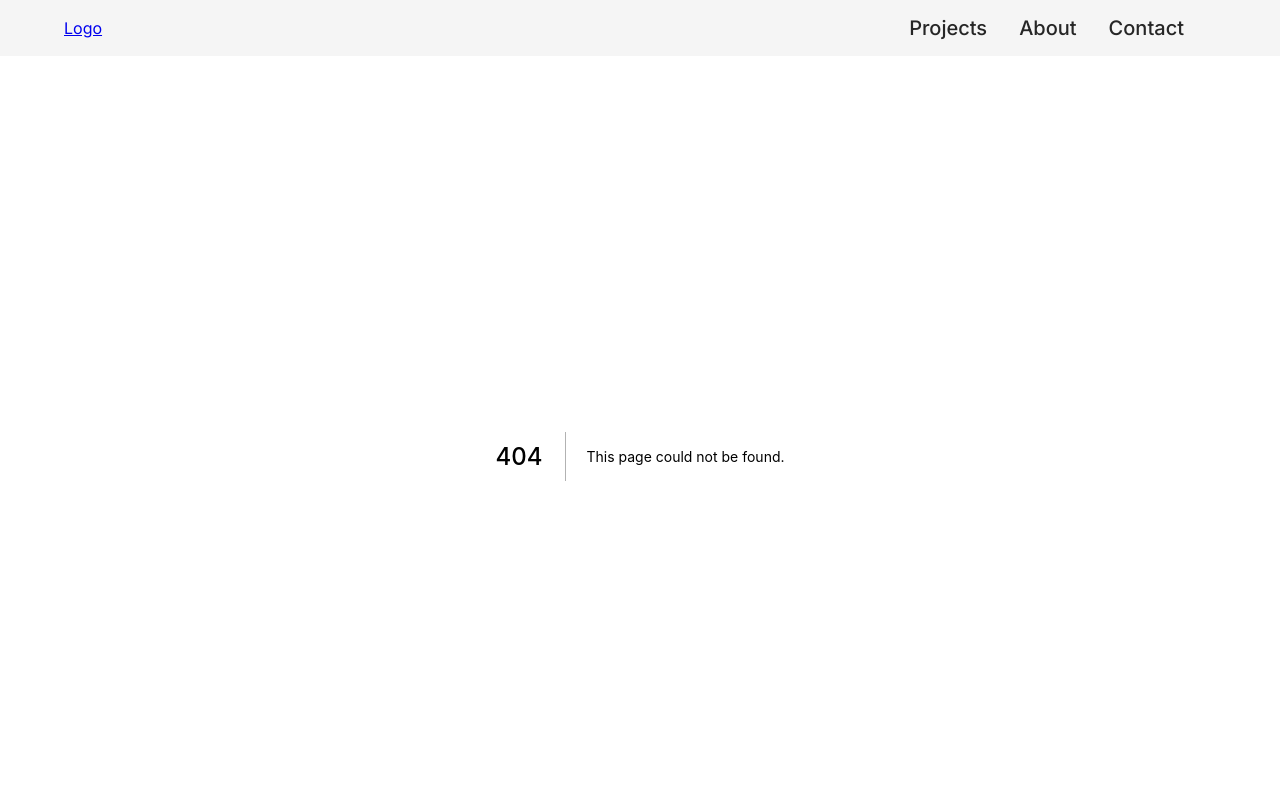
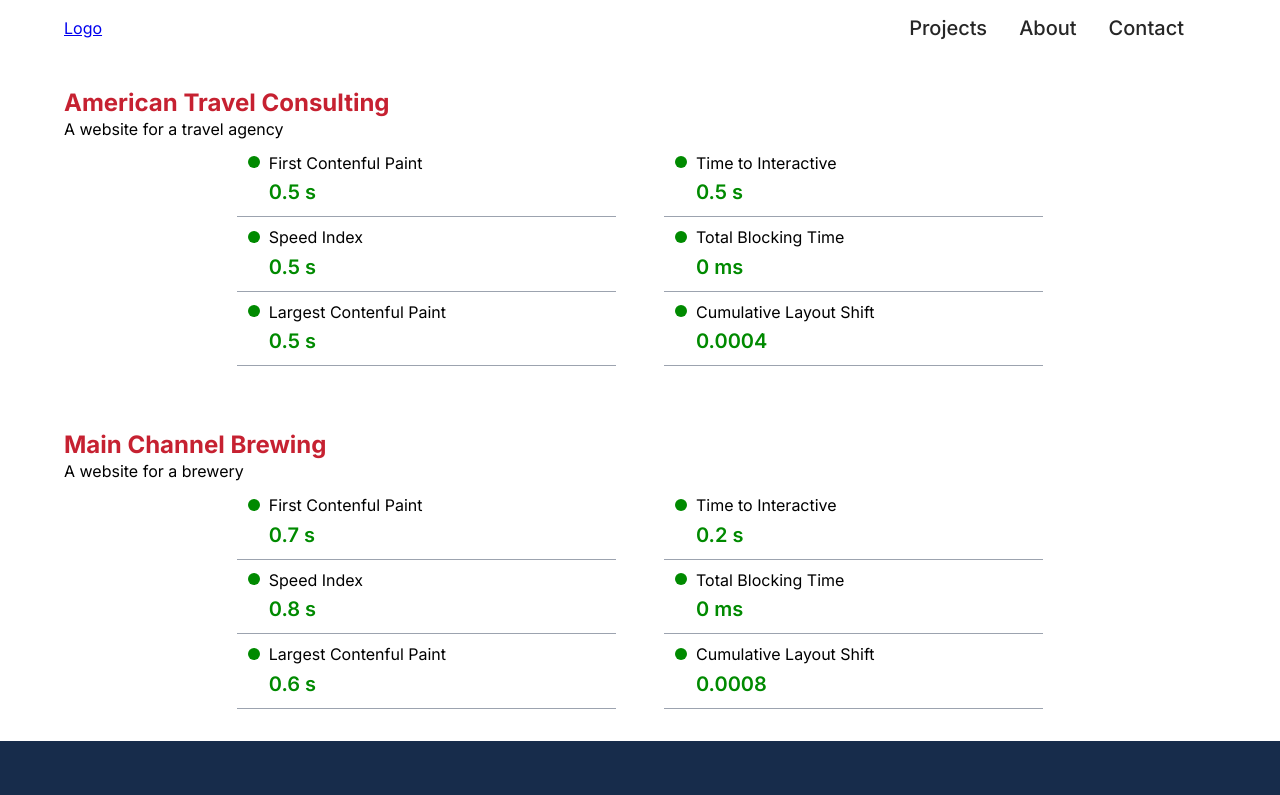
Before and after one commit to edsonjaramillo/portfolio, a Next.js app: page /projects in a window 1280 px wide. Before the commit this address had no page. Shown: the top 795 px of the page. Built offline with nearby package versions, Linux system fonts and the light colour scheme.

Commit message:
starts projects

```diff
--- a/components/home/AboutMe.tsx
+++ b/components/home/AboutMe.tsx
@@ -32,11 +32,12 @@ const AboutMe = () => {
             <a
               className='about__download'
               href='Test_Resume.pdf'
+              download
               onClick={() =>
                 toastNotification('success', 'Thank you for downloading my resume!')
               }>
               <DownloadIcon />
-              <p>Download Resume</p>
+              Download Resume
             </a>
           </div>
         </div>
--- /dev/null
+++ b/pages/projects.tsx
@@ -0,0 +1,106 @@
+import { Section } from '@/components/index';
+
+interface Project {
+  title: string;
+  description: string;
+  image: string;
+  website: string;
+  github: string;
+  overview: {
+    performance: number;
+    accessibility: number;
+    bestPractices: number;
+    seo: number;
+  };
+  metrics: {
+    firstContenfulPaint: string;
+    speedIndex: string;
+    largestContentfulPaint: string;
+    timeToInteractive: string;
+    totalBlockingTime: string;
+    cummilativeLayoutShift: string;
+  };
+}
+
+const Projects: Project[] = [
+  {
+    title: 'American Travel Consulting',
+    description: 'A website for a travel agency',
+    image: 'https://via.placeholder.com/300x200',
+    website: 'https://www.americantravelconsulting.com/',
+    github: 'https://www.github.com/',
+    overview: {
+      performance: 100,
+      accessibility: 100,
+      bestPractices: 100,
+      seo: 100,
+    },
+    metrics: {
+      firstContenfulPaint: '0.5 s',
+      timeToInteractive: '0.5 s',
+      speedIndex: '0.5 s',
+      totalBlockingTime: '0 ms',
+      largestContentfulPaint: '0.5 s',
+      cummilativeLayoutShift: '0.0004',
+    },
+  },
+  {
+    title: 'Main Channel Brewing',
+    description: 'A website for a brewery',
+    image: 'https://via.placeholder.com/300x200',
+    website: 'https://www.mainchannelbeer.com/',
+    github: 'https://www.github.com/',
+    overview: {
+      performance: 100,
+      accessibility: 100,
+      bestPractices: 100,
+      seo: 100,
+    },
+    metrics: {
+      firstContenfulPaint: '0.7 s',
+      timeToInteractive: '0.2 s',
+      speedIndex: '0.8 s',
+      totalBlockingTime: '0 ms',
+      largestContentfulPaint: '0.6 s',
+      cummilativeLayoutShift: '0.0008',
+    },
+  },
+];
+
+const ProjectsPage = () => {
+  return (
+    <>
+      <div className='projectsgrid'>
+        {Projects.map((project) => (
+          <Project {...project} />
+        ))}
+      </div>
+    </>
+  );
+};
+
+const Project = ({ title, description, metrics }: Project) => (
+  <>
+    <section className='project responsive-width'>
+      <h2 className='project__title'>{title}</h2>
+      <p>{description}</p>
+      <div className='project__metrics'>
+        <MetricItem title='First Contenful Paint' value={metrics.firstContenfulPaint} />
+        <MetricItem title='Time to Interactive' value={metrics.timeToInteractive} />
+        <MetricItem title='Speed Index' value={metrics.speedIndex} />
+        <MetricItem title='Total Blocking Time' value={metrics.totalBlockingTime} />
+        <MetricItem title='Largest Contenful Paint' value={metrics.largestContentfulPaint} />
+        <MetricItem title='Cumulative Layout Shift' value={metrics.cummilativeLayoutShift} />
+      </div>
+    </section>
+  </>
+);
+
+const MetricItem = ({ title, value }: any) => (
+  <div className='project__metricitem'>
+    <p className='project__metrictitle'>{title}</p>
+    <p className='project__metricvalue'>{value}</p>
+  </div>
+);
+
+export default ProjectsPage;
--- a/styles/contact/_form.scss
+++ b/styles/contact/_form.scss
@@ -96,7 +96,7 @@
     @include input-size(1rem);
     border: 1px solid $grayscale-500;
     color: $grayscale-700;
-    font-family: 'Inter';
+    font-family: $font-family;
 
     &:focus {
       background-color: $brand-secondary-200;
--- a/styles/global/_colors.scss
+++ b/styles/global/_colors.scss
@@ -9,8 +9,8 @@ $brand-secondary-400: #172c4b;
 // $brand-secondary-300: #d9dde7;
 // $brand-secondary-400: #fd4e5d;
 
-$grayscale-100: #ededed;
-$grayscale-100: #f5f5f5;
+$grayscale-100: hsl(0, 0%, 100%);
+// $grayscale-100: hsl(0, 0%, 96%);
 $grayscale-200: #f3f4f6;
 $grayscale-300: #d1d5db;
 $grayscale-400: #9ca3af;
--- a/styles/main.css
+++ b/styles/main.css
@@ -5,7 +5,7 @@ html {
 body {
   overflow-x: hidden;
   font-family: "Inter", sans-serif;
-  background-color: #f5f5f5;
+  background-color: white;
 }
 
 h1,
@@ -130,7 +130,7 @@ p {
 
 .navbar {
   width: 100%;
-  background-color: rgba(245, 245, 245, 0.9);
+  background-color: rgba(255, 255, 255, 0.9);
   position: fixed;
   top: 0;
   padding: 0.5rem 0;
@@ -159,12 +159,12 @@ p {
 }
 
 .navbar__hamburger {
-  background-color: #f5f5f5;
+  background-color: white;
   fill: #1f2937;
 }
 
 .navbar__exit {
-  background-color: #f5f5f5;
+  background-color: white;
   position: absolute;
   right: 0;
   margin-right: 1rem;
@@ -173,7 +173,7 @@ p {
 
 .navbar__shoppingbag {
   position: relative;
-  background-color: #f5f5f5;
+  background-color: white;
   fill: #1f2937;
   height: 2.4rem;
   width: 2.4rem;
@@ -186,7 +186,7 @@ p {
   top: 0;
   height: 100%;
   width: 100%;
-  background-color: #f5f5f5;
+  background-color: white;
   display: -webkit-box;
   display: -ms-flexbox;
   display: flex;
@@ -217,7 +217,7 @@ p {
 .navbar__spacer {
   height: 3.5rem;
   width: 100%;
-  background-color: #f5f5f5;
+  background-color: white;
 }
 
 @media (min-width: 768px) {
@@ -234,7 +234,7 @@ p {
     width: -moz-fit-content;
     width: fit-content;
     margin: auto 0;
-    background-color: #f5f5f5;
+    background-color: white;
   }
   .navbar__link {
     font-size: 1.25rem;
@@ -264,7 +264,7 @@ p {
   font-size: 3rem;
   font-weight: 600;
   padding-bottom: 1rem;
-  border-bottom: 1px solid #f5f5f5;
+  border-bottom: 1px solid white;
   margin-bottom: 2rem;
   text-align: center;
 }
@@ -278,12 +278,12 @@ p {
 }
 
 .footer__header {
-  color: #f5f5f5;
+  color: white;
   font-weight: 600;
 }
 
 .footer__link {
-  color: #f5f5f5;
+  color: white;
   text-decoration: none;
 }
 
@@ -323,7 +323,7 @@ p {
 
 .footer__socialicon {
   width: 25px;
-  fill: #f5f5f5;
+  fill: white;
 }
 
 .footer__clearsvg {
@@ -337,7 +337,7 @@ p {
   -webkit-box-pack: center;
       -ms-flex-pack: center;
           justify-content: center;
-  color: #f5f5f5;
+  color: white;
   font-size: 0.9rem;
 }
 
@@ -410,7 +410,7 @@ p {
 }
 
 .section--bg--grayscale-100 {
-  background-color: #f5f5f5;
+  background-color: white;
 }
 
 .section--bg--grayscale-200 {
@@ -466,7 +466,7 @@ p {
 }
 
 .section--text--grayscale-100 {
-  color: #f5f5f5;
+  color: white;
 }
 
 .section--text--grayscale-200 {
@@ -554,7 +554,7 @@ p {
      -moz-appearance: none;
           appearance: none;
   background-color: #172c4b;
-  color: #f5f5f5;
+  color: white;
   padding: 0.75rem 1.5rem;
   font-size: 1rem;
   font-weight: 600;
@@ -592,7 +592,7 @@ p {
   text-align: center;
   cursor: pointer;
   font-weight: 600;
-  background-color: #f5f5f5;
+  background-color: white;
   border-radius: 0.5rem;
   display: -webkit-box;
   display: -ms-flexbox;
@@ -685,14 +685,83 @@ p {
   background-color: #c62131;
   max-width: 14.75rem;
   border-radius: 0.5rem;
-  color: #f5f5f5;
+  color: white;
   cursor: pointer;
   font-weight: 500;
   text-decoration: none;
 }
 
+.project {
+  display: -webkit-box;
+  display: -ms-flexbox;
+  display: flex;
+  -webkit-box-orient: vertical;
+  -webkit-box-direction: normal;
+      -ms-flex-direction: column;
+          flex-direction: column;
+  padding: 2rem 0rem;
+}
+
+.project__title {
+  font-size: 1.5rem;
+  font-weight: 700;
+  color: #c62131;
+}
+
+.project__metrics {
+  display: -ms-grid;
+  display: grid;
+  -ms-grid-columns: (1fr)[2];
+      grid-template-columns: repeat(2, 1fr);
+  -webkit-column-gap: 3rem;
+          column-gap: 3rem;
+  width: 70%;
+  margin: 0 auto;
+}
+
+.project__metricitem {
+  display: -webkit-box;
+  display: -ms-flexbox;
+  display: flex;
+  -webkit-box-orient: vertical;
+  -webkit-box-direction: normal;
+      -ms-flex-direction: column;
+          flex-direction: column;
+  padding: 0.5rem 2rem;
+  border-bottom: 1px solid #9ca3af;
+}
+
+.project__metrictitle {
+  font-weight: 400;
+  position: relative;
+}
+
+.project__metrictitle::before {
+  position: absolute;
+  content: '';
+  left: -1.3rem;
+  top: 0.35rem;
+  border-radius: 10rem;
+  width: 0.75rem;
+  aspect-ratio: 1/1;
+  background-color: #008a00;
+}
+
+.project__metricvalue {
+  color: #008a00;
+  font-weight: 600;
+  font-size: 1.25rem;
+}
+
+.projectsgrid {
+  display: -ms-grid;
+  display: grid;
+  -ms-grid-columns: (1fr)[1];
+      grid-template-columns: repeat(1, 1fr);
+}
+
 .contact {
-  background-color: #f5f5f5;
+  background-color: white;
 }
 
 .contact__grid {
@@ -728,7 +797,7 @@ p {
 }
 
 .form {
-  background-color: #f5f5f5;
+  background-color: white;
   position: relative;
   padding: 2rem 0rem;
 }
@@ -771,7 +840,7 @@ p {
 .form__radioinput {
   accent-color: #172c4b;
   margin-right: 0.1rem;
-  background-color: #f5f5f5;
+  background-color: white;
 }
 
 .form__radiolabel {
@@ -797,12 +866,12 @@ p {
      -moz-appearance: none;
           appearance: none;
   border-radius: 0.5rem;
-  background-color: #f5f5f5;
+  background-color: white;
   padding: 0.5rem 1rem;
   font-size: 1rem;
   border: 1px solid #6b7280;
   color: #374151;
-  font-family: 'Inter';
+  font-family: "Inter";
 }
 
 .form__input:focus {
@@ -848,7 +917,7 @@ p {
      -moz-appearance: none;
           appearance: none;
   background-color: #c62131;
-  color: #f5f5f5;
+  color: white;
   font-weight: 600;
   padding: 0.75rem 1.5rem;
   font-size: 1rem;
@@ -877,7 +946,7 @@ p {
   border-radius: 0.5rem;
   padding: 1rem;
   text-decoration: none;
-  color: #f5f5f5;
+  color: white;
   -webkit-box-align: center;
       -ms-flex-align: center;
           align-items: center;
--- a/styles/main.scss
+++ b/styles/main.scss
@@ -11,4 +11,6 @@
 @import './home/cta';
 @import './home/about';
 
+@import './projects/project';
+
 @import './contact/form';
--- /dev/null
+++ b/styles/projects/_project.scss
@@ -0,0 +1,57 @@
+.project {
+  display: flex;
+  flex-direction: column;
+  // gap: 1rem;
+  padding: 2rem 0rem;
+
+  &__title {
+    font-size: 1.5rem;
+    font-weight: 700;
+    color: $brand-primary;
+  }
+  &__metrics {
+    display: grid;
+    grid-template-columns: repeat(2, 1fr);
+    column-gap: 3rem;
+    width: 70%;
+    margin: 0 auto;
+    // border: 1px solid red;
+  }
+
+  &__metricitem {
+    display: flex;
+    flex-direction: column;
+    padding: 0.5rem 2rem;
+    // border-top: 1px solid black;
+    border-bottom: 1px solid $grayscale-400;
+    //   border: 1px solid blue;
+  }
+
+  &__metrictitle {
+    font-weight: 400;
+    position: relative;
+
+    &::before {
+      position: absolute;
+      content: '';
+      left: -1.3rem;
+      top: 0.35rem;
+      border-radius: 10rem;
+      width: 0.75rem;
+      aspect-ratio: 1/1;
+      background-color: #008a00;
+    }
+  }
+
+  &__metricvalue {
+    color: #008a00;
+    font-weight: 600;
+    font-size: 1.25rem;
+  }
+}
+
+.projectsgrid {
+  display: grid;
+  grid-template-columns: repeat(1, 1fr);
+  // gap: 3rem;
+}
```
